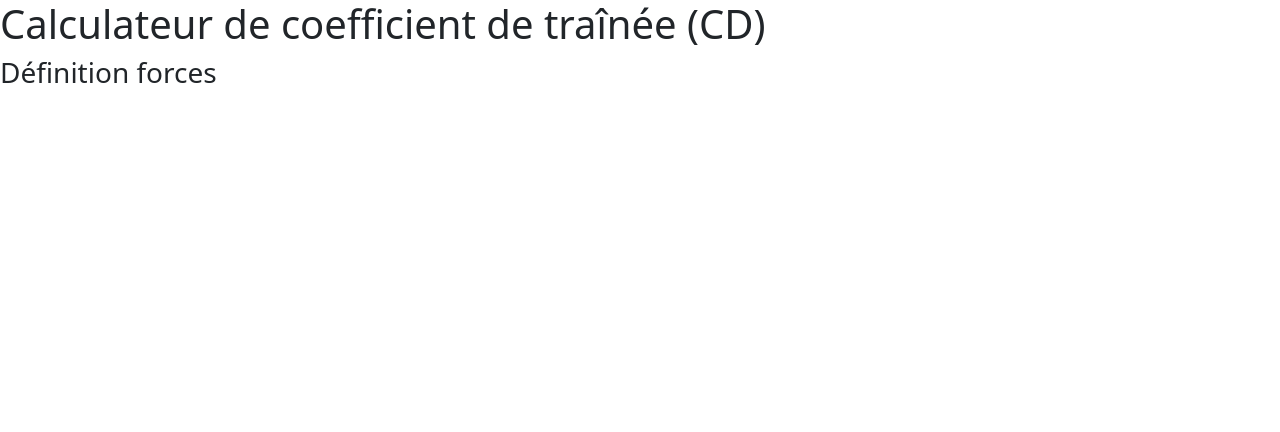
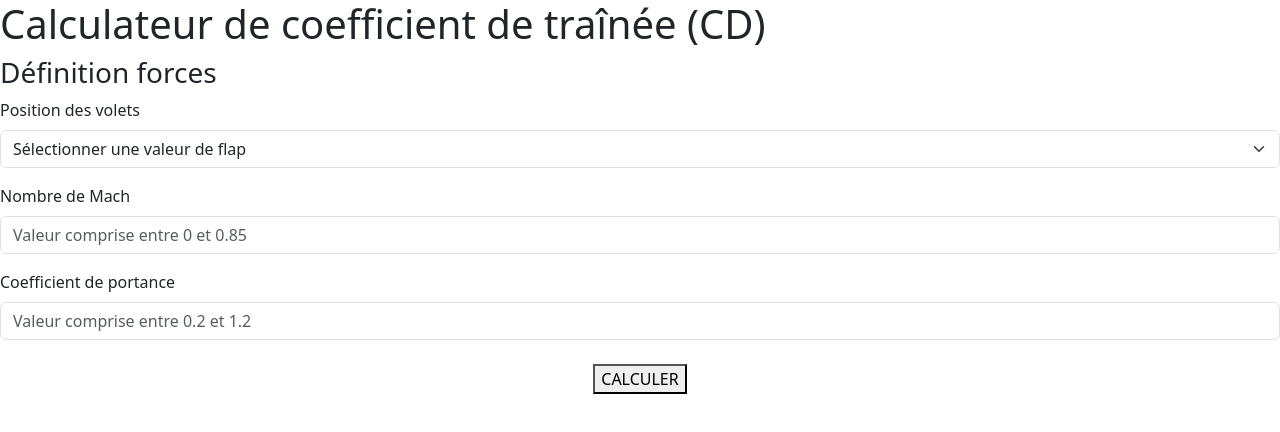
Before and after one commit to ParfaitAkakpo/demers, a website: page Exercice_2/index.html in a window 1280 px wide. Drawn offline with nearby package versions, Linux system fonts and the light colour scheme.

Commit message:
Creation du formulaire

```diff
--- a/Exercice_2/index.html
+++ b/Exercice_2/index.html
@@ -23,5 +23,52 @@
           <h3>Définition forces</h3>
          </div>
 
+          <form id="form-cd">
+
+            <div class="mb-3">
+              <label for="flap" class="form-label">Position des volets</label>
+              <select class="form-select" id="flap">
+                <option value="">Sélectionner une valeur de flap</option>
+                <option value="0">0</option>
+                <option value="20">20</option>
+                <option value="45">45</option>
+              </select>
+              <div id="flap-error" class="invalid-feedback"></div>
+            </div>
+
+
+            <div class="mb-3">
+              <label for="m" class="form-label">Nombre de Mach</label>
+              <input
+                type="number"
+                class="form-control"
+                id="m"
+                step="0.01"
+                min="0"
+                max="0.85"
+                placeholder="Valeur comprise entre 0 et 0.85">
+              <div id="m-error" class="invalid-feedback"></div>
+            </div>
+
+
+            <div class="mb-3">
+              <label for="cl" class="form-label">Coefficient de portance</label>
+              <input
+                type="number"
+                class="form-control"
+                id="cl"
+                step="0.01"
+                min="0.2"
+                max="1.2"
+                placeholder="Valeur comprise entre 0.2 et 1.2">
+              <div id="cl-error" class="invalid-feedback"></div>
+            </div>
+
+
+            <div class="text-center mt-4">
+              <button type="submit" class="btn-calculer">CALCULER</button>
+            </div>
+          </form>
+
 </body>
 </html>
```
